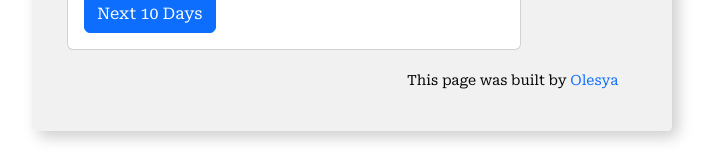
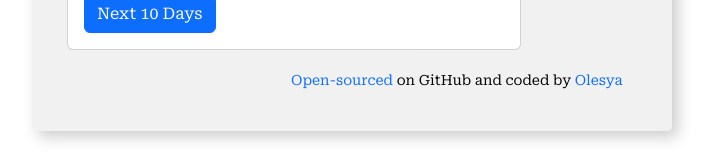
Before and after one commit to olesyaOK/weather_app, a plain HTML site: page index.html in a window 1280 px wide. Shown: the part 496-656 px from the top of the page, without its empty margins (28-742 px from the left). Drawn offline with nearby package versions, Linux system fonts and the light colour scheme; no server answers.

Commit message:
add link github Open-sourced

```diff
--- a/index.html
+++ b/index.html
@@ -137,7 +137,13 @@
       </div>
 
       <div class="footer">
-        This page was built by
+        <a
+          href="https://github.com/olesyaOK/weather_app"
+          target="_blank"
+          class="author"
+          >Open-sourced</a
+        >
+        on GitHub and coded by
         <a
           href="https://www.instagram.com/olesyakukhar/"
           target="_blank"
--- a/src/styles.css
+++ b/src/styles.css
@@ -89,7 +89,7 @@ h5 {
 .footer {
   font-size: 14px;
   position: relative;
-  left: 340px;
+  left: 224px;
   margin-top: 20px;
 }
 
```
